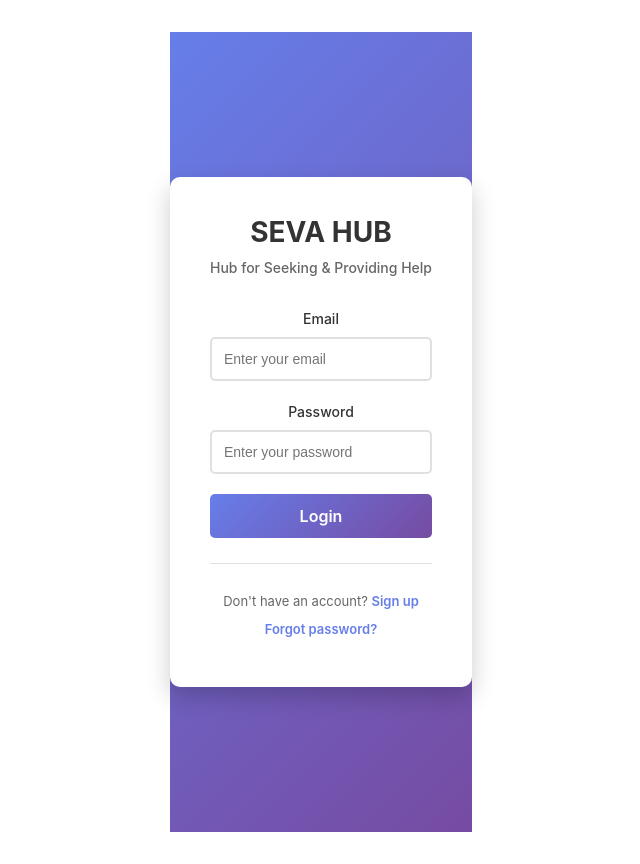
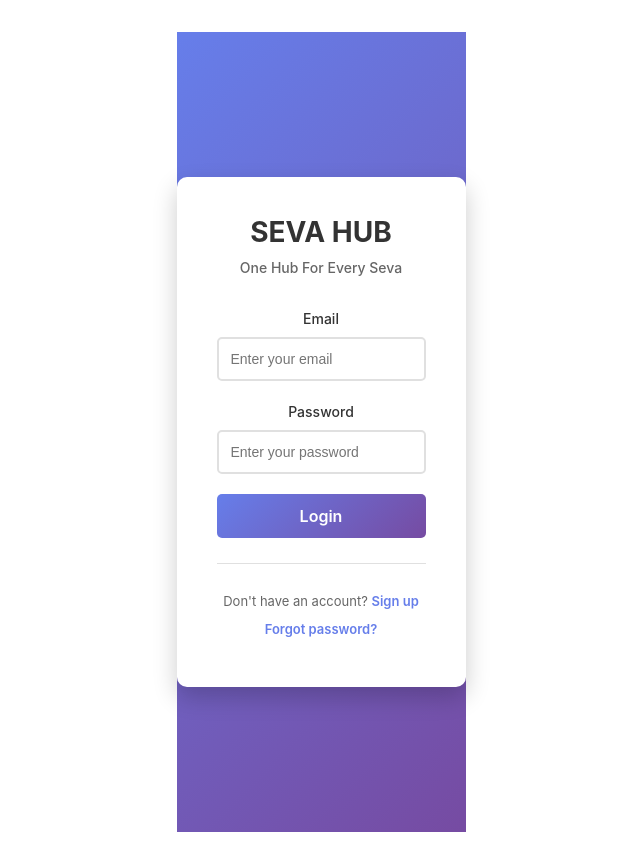
Before and after one commit to GuruPrasadM926/Crisis-Mitra-Mindsprint2k25, a React (Vite) app in the folder crisis-mitra/: page / in a window 1280 px wide. Shown: the whole page, without its empty margins (319-959 px from the left). Built offline with nearby package versions, Linux system fonts and the light colour scheme.

Commit message:
login changes

```diff
--- a/crisis-mitra/src/LoginPage.jsx
+++ b/crisis-mitra/src/LoginPage.jsx
@@ -23,7 +23,7 @@ function LoginPage({ onSignupClick }) {
         <div className="login-container">
             <div className="login-box">
                 <h1>SEVA HUB</h1>
-                <p className="subtitle">Hub for Seeking & Providing Help</p>
+                <p className="subtitle">One Hub For Every Seva</p>
 
                 <form onSubmit={handleSubmit}>
                     <div className="form-group">
```
